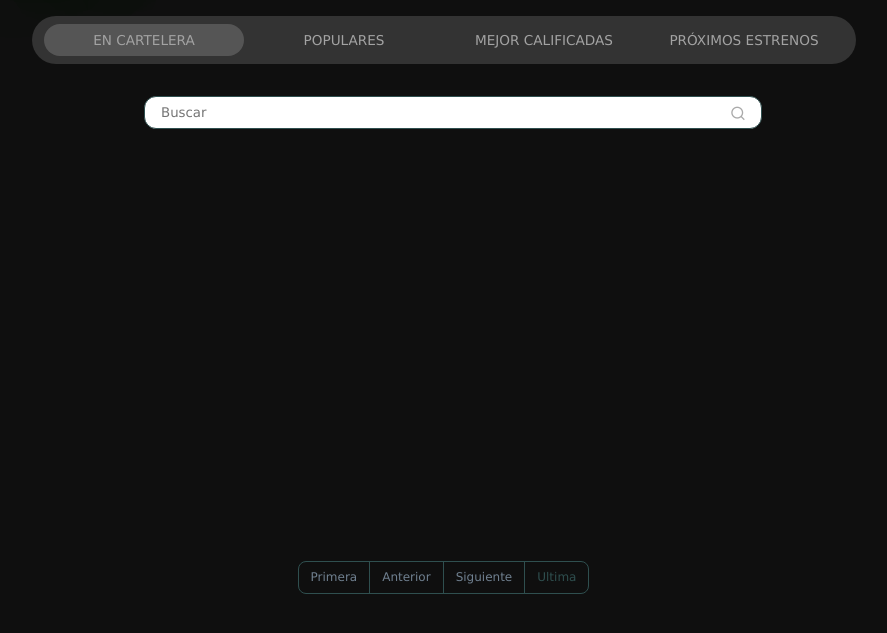
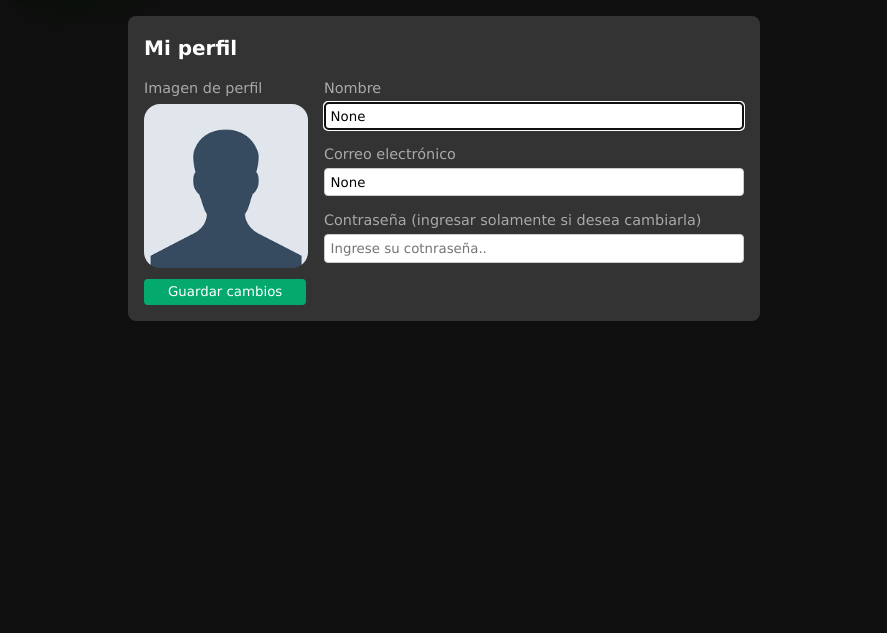
Before and after one commit to CepiPerez/python2, a Flask app: page /perfil in a window 1280 px wide. Shown: the part 98-731 px from the top of the page, without its empty margins (196-1083 px from the left). Run offline with Flask 3, Linux system fonts and the light colour scheme; data that the repository does not hold is empty.

Commit message:
Panel de perfil de usuario

```diff
--- a/app.py
+++ b/app.py
@@ -1,13 +1,12 @@
-#import os
-#import time
+import os
+import time
 import requests
 from flask import Flask, request, session, render_template, redirect, url_for
 from flask_cors import CORS
-#from werkzeug.utils import secure_filename
+from werkzeug.utils import secure_filename
 from conector import Conector
 from usuarios import Usuarios
 
-# codoacodo2023
 conexion = Conector(host='127.0.0.1', user='root', password='root', database='miapp')
 #conexion = Conector(host='CepiPerez.mysql.pythonanywhere-services.com', user='CepiPerez', password='codoacodo2023', database='CepiPerez$codoacodo')
 usuarios = Usuarios(conexion)
@@ -26,7 +25,7 @@ app.jinja_env.add_extension('jinja2.ext.do')
 CORS(app)  # Esto habilitará CORS para todas las rutas
 
 # Carpeta para guardar las imagenes.
-#RUTA_DESTINO = '/static/imagenes/'
+RUTA_DESTINO = './static/imagenes/'
 
 
 #-------------------------------------------------------------------------------
@@ -37,8 +36,9 @@ CORS(app)  # Esto habilitará CORS para todas las rutas
 @app.route("/<seccion>/<int:pagina>", methods=["GET"])
 def index(seccion, pagina):
     usuario = session.get('nombre')
+    avatar = session.get('avatar')
     resultado = api_peliculas(seccion, pagina)
-    return render_template("index.html", usuario=usuario, seccion=seccion, pagina=pagina, resultado=resultado)
+    return render_template("index.html", usuario=usuario, avatar=avatar, seccion=seccion, pagina=pagina, resultado=resultado)
 
 
 #-------------------------------------------------------------------------------
@@ -47,10 +47,11 @@ def index(seccion, pagina):
 @app.route("/buscar", methods=["GET"])
 def buscar():
     usuario = session.get('nombre')
+    avatar = session.get('avatar')
     buscar = request.args.get('query', '')
     pagina = request.args.get('pagina', 1)
     resultado = api_peliculas_buscar(buscar, pagina)
-    return render_template("index.html", usuario=usuario, resultado=resultado, buscar=buscar, pagina=pagina)
+    return render_template("index.html", usuario=usuario, avatar=avatar, resultado=resultado, buscar=buscar, pagina=pagina)
 
 
 #-------------------------------------------------------------------------------
@@ -58,7 +59,9 @@ def buscar():
 #-------------------------------------------------------------------------------
 @app.route("/contacto", methods=["GET"])
 def contacto():
-    return render_template("contacto.html")
+    usuario = session.get('nombre')
+    avatar = session.get('avatar')
+    return render_template("contacto.html", usuario=usuario, avatar=avatar)
 
 
 #-------------------------------------------------------------------------------
@@ -124,14 +127,67 @@ def register():
 
 
 #-------------------------------------------------------------------------------
+# Pagina de perfil de usuario
+#-------------------------------------------------------------------------------
+@app.route("/perfil", methods=["GET", "POST"])
+def profile():
+    email = session.get('email')
+    usuario = session.get('nombre')
+    avatar = session.get('avatar')
+
+    if request.method == 'GET':
+        estado = 0
+
+    elif 'email' in request.form and 'nombre' in request.form:
+        email = session.get('email')
+        nuevo_email = request.form['email']
+        nuevo_nombre = request.form['nombre']
+
+        if 'password' in request.form:
+            nuevo_password = request.form['password']
+        else:
+            nuevo_password = None
+
+        if request.files['avatar'].filename != '':
+            imagen = request.files['avatar']
+            nombre_imagen = secure_filename(imagen.filename)
+            nombre_base, extension = os.path.splitext(nombre_imagen)
+            nombre_imagen = f"{nombre_base}_{int(time.time())}{extension}"
+
+            imagen_vieja = session.get('avatar')
+            if imagen_vieja:
+                ruta_imagen = os.path.join(RUTA_DESTINO, imagen_vieja)
+                if os.path.exists(ruta_imagen):
+                    os.remove(ruta_imagen)
+
+        else:
+            nombre_imagen = None
+
+        if usuarios.update(email, nuevo_nombre, nuevo_email, nuevo_password, nombre_imagen):
+            if nombre_imagen:
+                imagen.save(os.path.join(RUTA_DESTINO, nombre_imagen))
+            email = session.get('email')
+            usuario = session.get('nombre')
+            avatar = session.get('avatar')
+            estado = 1
+        else:
+            estado = 2
+    else:
+        estado = 2
+
+    return render_template("perfil.html", usuario=usuario, email=email, avatar=avatar, estado=estado)
+
+
+#-------------------------------------------------------------------------------
 # Pagina de favoritos
 #-------------------------------------------------------------------------------
 @app.route("/favoritos", methods=["GET"])
 def favoritos():
     id = session.get('id')
     usuario = session.get('nombre')
+    avatar = session.get('avatar')
     resultado = usuarios.cargar_favoritos(id)
-    return render_template("favoritos.html", usuario=usuario, resultado=resultado)
+    return render_template("favoritos.html", usuario=usuario, avatar=avatar, resultado=resultado)
 
 
 
@@ -173,9 +229,10 @@ def quitar_favorito():
 @app.route("/detalle", methods=["GET"])
 def detalle_pelicula():
     usuario = session.get('nombre')
+    avatar = session.get('avatar')
     respuesta = api_detalle_pelicula(request.args.get('id'))
     poster = request.args.get('path')
-    return render_template("detalle.html", usuario=usuario, respuesta=respuesta, poster=poster)
+    return render_template("detalle.html", usuario=usuario, avatar=avatar, respuesta=respuesta, poster=poster)
 
 
 #-------------------------------------------------------------------------------
@@ -184,9 +241,10 @@ def detalle_pelicula():
 @app.route("/coleccion", methods=["GET"])
 def coleccion_peliculas():
     usuario = session.get('nombre')
+    avatar = session.get('avatar')
     respuesta = api_detalle_coleccion(request.args.get('id'))
     poster = request.args.get('path')
-    return render_template("coleccion.html", usuario=usuario, respuesta=respuesta, poster=poster)
+    return render_template("coleccion.html", usuario=usuario, avatar=avatar, respuesta=respuesta, poster=poster)
 
 
 #-------------------------------------------------------------------------------
--- a/conector.py
+++ b/conector.py
@@ -26,7 +26,8 @@ class Conector:
             id INT NOT NULL AUTO_INCREMENT PRIMARY KEY, \
             email VARCHAR(50) NOT NULL, \
             nombre VARCHAR(100) NOT NULL, \
-            password VARCHAR(50) NOT NULL \
+            password VARCHAR(50) NOT NULL, \
+            avatar VARCHAR(50) DEFAULT NULL \
         )")
 
         self.cursor.execute(f"CREATE TABLE IF NOT EXISTS favoritos ( \
--- a/static/assets/app.css
+++ b/static/assets/app.css
@@ -168,6 +168,34 @@ body {
 .menu-container hr {
     border-color: #666;
 }
+
+.menu-profile {
+    display: flex;
+    justify-content: center;
+    gap: 1rem;
+    align-items: center;
+}
+
+.menu-profile-buttons {
+    font-size: 1.25rem;
+}
+
+.menu-profile-buttons {
+    padding: 0.75rem 0 0 0;
+    font-size: .85rem;
+    display: flex;
+    gap: .75rem;
+}
+
+.menu-profile-buttons a {
+    font-size: .85rem;
+    color: darkgray;
+}
+
+.menu-profile-buttons a:hover {
+    color: white;
+}
+
 
 .footer {
     text-align: center;
@@ -737,6 +765,8 @@ input[id="radio-4"]:checked ~ .glider {
 .form-container {
     margin: 1rem;
     background-color: #333;
+    color: darkgray;
+    font-size: .9rem;
     padding: 1rem;
     border-radius: .5rem;
 }
@@ -774,6 +804,27 @@ input[type=text].error, input[type=password].error, select.error, textarea.error
     color: lightcoral;
     margin: .5rem 0 1rem;
 }
+
+.column {
+    display: flex;
+}
+
+.profile-container {
+    margin-right: 1rem;
+}
+
+.profilepic {
+    margin-top: .5rem;
+    border-radius: 1rem;
+    object-fit: cover;
+    overflow: hidden;
+}
+
+.profilepic.edit {
+    cursor: pointer;
+}
+
+
 
 .pagination {
     display: flex;
--- a/templates/layout.html
+++ b/templates/layout.html
@@ -29,10 +29,24 @@
         <hr>
         <ul>
             {% if usuario %}
-                <li>
-                    <span>{{ usuario }}</span>
-                    <a class="btn-logout ri-close-circle-line" aria-hidden="true" href="{{ url_for('logout') }}"></a>
-                </li>
+                {% if avatar %}
+                    {% set imagen_perfil = url_for('static', filename='imagenes/' + avatar) %}
+                {% else %}
+                    {% set imagen_perfil = url_for('static', filename='assets/avatar.png') %}
+                {% endif %}
+                <div class="menu-profile">
+                    <div>
+                        <img src="{{ imagen_perfil }}" alt="" height="64" width="64" class="profilepic edit" id="profilepic">
+                    </div>
+                    <div>
+                        <span class="menu-profile-title">{{ usuario }}</span>
+                        <div class="menu-profile-buttons">
+                            <a href="{{ url_for('profile') }}">PERFIL</a>
+                            <span>-</span>
+                            <a href="{{ url_for('logout') }}">SALIR</a>
+                        </div>
+                    </div>
+                </div>
                 <br>
             {% else %}
                 <li>
--- /dev/null
+++ b/templates/perfil.html
@@ -0,0 +1,73 @@
+{% extends 'layout.html' %}
+{% block content %}
+
+<div class="form-login">
+	<div>
+
+		<div class="form-container" style="max-width: 600px;">
+			<h4 class="form-title">Mi perfil</h4>
+
+			<form action="{{ url_for('profile') }}" id="myForm" method="post" enctype="multipart/form-data">
+
+				{% if avatar %}
+					{% set imagen_perfil = url_for('static', filename='imagenes/' + avatar) %}
+				{% else %}
+					{% set imagen_perfil = url_for('static', filename='assets/avatar.png') %}
+				{% endif %}
+				<div class="column">
+					<div class="profile-container">
+						<label for="avatar">Imagen de perfil</label><br>
+						<img src="{{ imagen_perfil }}" alt="" height="164" width="164" class="profilepic edit" id="profilepic">
+						<input hidden type="file" class="custom-file-input" id="avatar" name="avatar" accept=".jpg,.jpeg,.png,.webp">
+					</div>
+					<div>
+						<label for="nombre">Nombre</label>
+						<input type="text" id="nombre" name="nombre" placeholder="Ingrese su dirección de correo.." value="{{ usuario }}" autofocus>
+
+						<label for="email">Correo electrónico</label>
+						<input type="text" id="email" name="email" placeholder="Ingrese su dirección de correo.." value="{{ email }}">
+
+						<label for="password">Contraseña (ingresar solamente si desea cambiarla)</label>
+						<input type="password" id="password" name="password" placeholder="Ingrese su cotnraseña.." value="">
+
+					</div>
+
+				</div>
+				<input class="button" type="submit" id="submit" value="Guardar cambios">
+
+
+			</form>
+		</div>
+
+	</div>
+</div>
+
+
+<script>
+	const avatar = document.querySelector('#avatar');
+	const profilepic = document.querySelector('#profilepic');
+
+	profilepic.addEventListener('click', function() {
+		avatar.click()
+	}, false);
+
+	avatar.addEventListener('change', function() {
+		imgPreview(this);
+	}, false);
+
+
+    function imgPreview(input) {
+		if (input.files && input.files[0]) {
+			var reader = new FileReader();
+
+			reader.onload = function(e){
+				profilepic.src = e.target.result;
+			}
+
+			reader.readAsDataURL(input.files[0]);
+     	}
+    }
+
+</script>
+
+{% endblock %}
```
Also changed, not shown: templates/detalle.html (+8 -0 lines), usuarios.py (+28 -2 lines), static/assets/avatar.png (added), static/imagenes/horsehead-nebula-1920x1080-4k-15522_1701885093.jpg (added).
